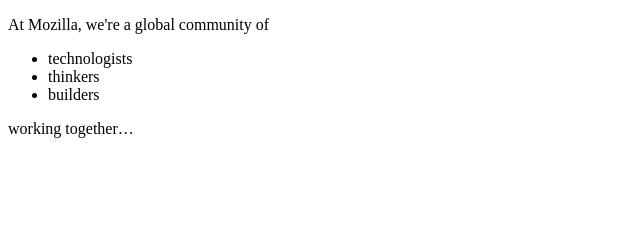
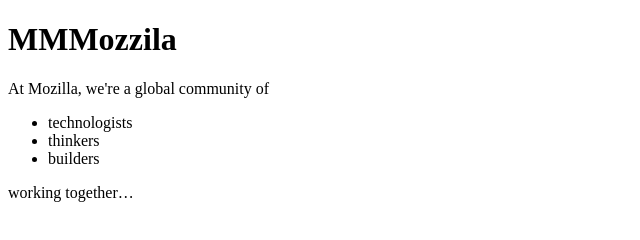
Before and after one commit to FFFishes7/first-page, a plain HTML site: page git-demo1/causal.html in a window 1280 px wide. Shown: the whole page, without its empty margins (0-640 px from the left). Drawn offline with Linux system fonts and the light colour scheme.

Commit message:
添加h1

```diff
--- a/git-demo1/causal.html
+++ b/git-demo1/causal.html
@@ -4,6 +4,7 @@
     <meta charset="UTF-8" />
     <meta name="viewport" content="width=device-width, initial-scale=1.0" />
     <title>Document</title>
+    <h1>MMMozzila</h1>
   </head>
   <body>
     <p>At Mozilla, we're a global community of</p>
```
